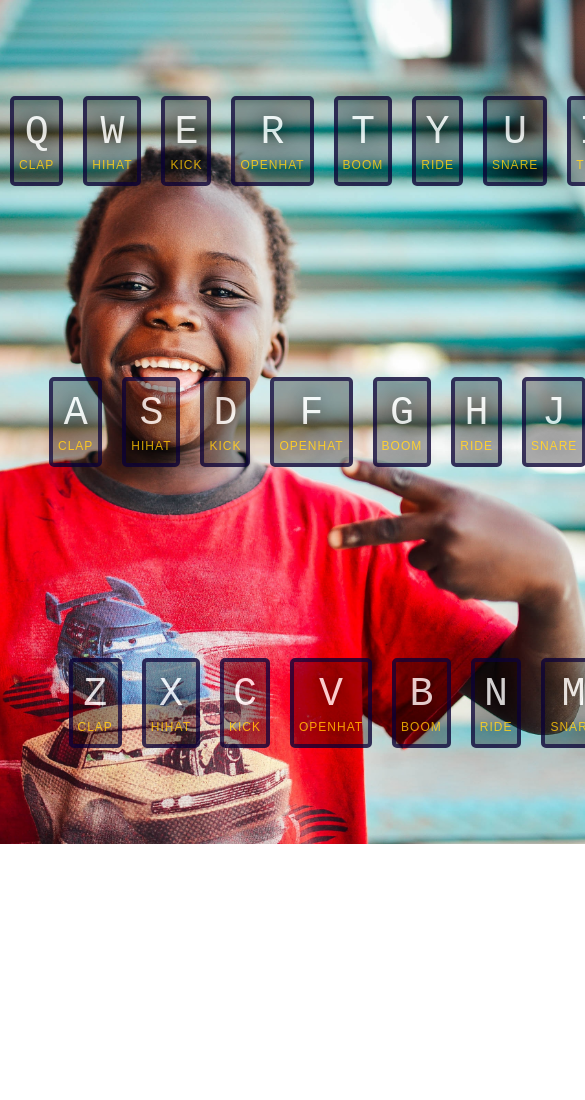
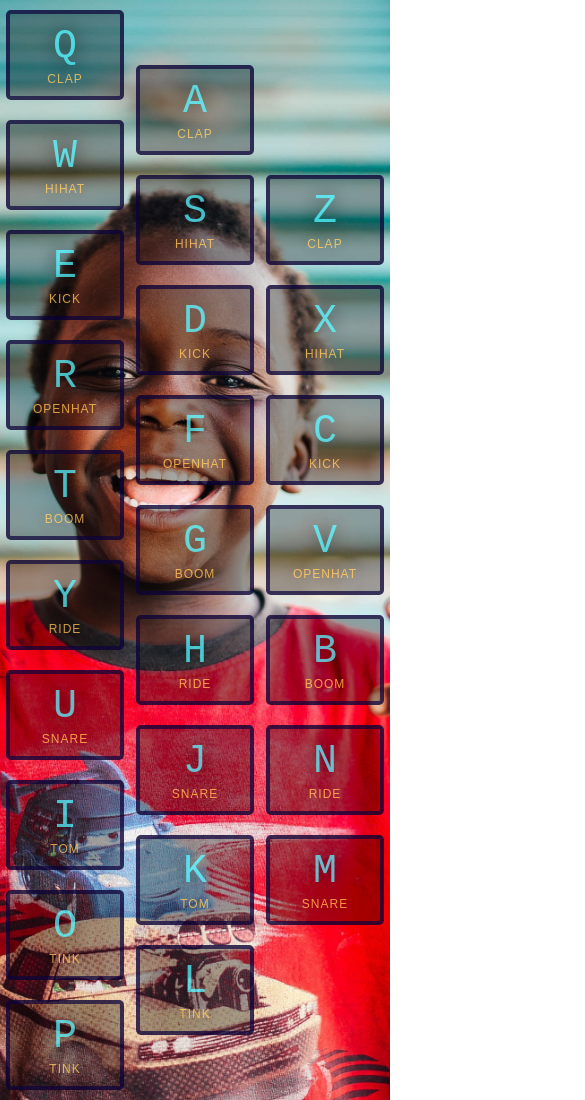
Before and after one commit to rbabaci1/JavaScript_30, a plain HTML site: page index.html in a window 390 px wide. Shown: the top 1100 px of the page, 585 px wide, since content can reach past the window. Before the commit the page ends 844 px from the top, so only its background shows below. Drawn offline with Linux system fonts and the light colour scheme.

Commit message:
make it responsive

```diff
--- a/index.html
+++ b/index.html
@@ -10,7 +10,7 @@
 
   <div class="keys">
 
-    <div class="top">
+    <div class="top flex">
 
       <div data-key="81" class="key">
         <kbd>Q</kbd>
@@ -63,7 +63,7 @@
       </div>
   </div>
 
-    <div class="middle">
+    <div class="middle flex">
       <div data-key="65" class="key">
         <kbd>A</kbd>
         <span class="sound">clap</span>
@@ -110,7 +110,7 @@
       </div>
     </div>
 
-    <div class="bottom">
+    <div class="bottom flex">
         <div data-key="90" class="key">
           <kbd>Z</kbd>
           <span class="sound">clap</span>
--- a/style.css
+++ b/style.css
@@ -18,7 +18,7 @@ html {
     align-items: center;
     opacity: 0.8;
   }
-  .keys .top, .keys .middle, .keys .bottom {
+  .flex {
     display: flex;
     justify-content: space-between;
     margin: 0 auto;
@@ -42,7 +42,7 @@ html {
     transition: all 0.07s ease;
     width: 10rem;
     text-align: center;
-    color: white;
+    color: rgb(75, 227, 238);
     background: rgba(0,0,0,0.4);
     text-shadow: 0 0 2rem black;
   }
@@ -62,5 +62,14 @@ html {
     font-size: 1.2rem;
     text-transform: uppercase;
     letter-spacing: .1rem;
-    color: #ffc600;
+    color: #f8bd4f;
   }
+
+  @media (max-width: 800px) {
+    .flex {
+      flex-direction: column;
+      width: calc(100% / 3);
+      align-items: center;
+      justify-content: flex-start;
+    }
+  }
```
